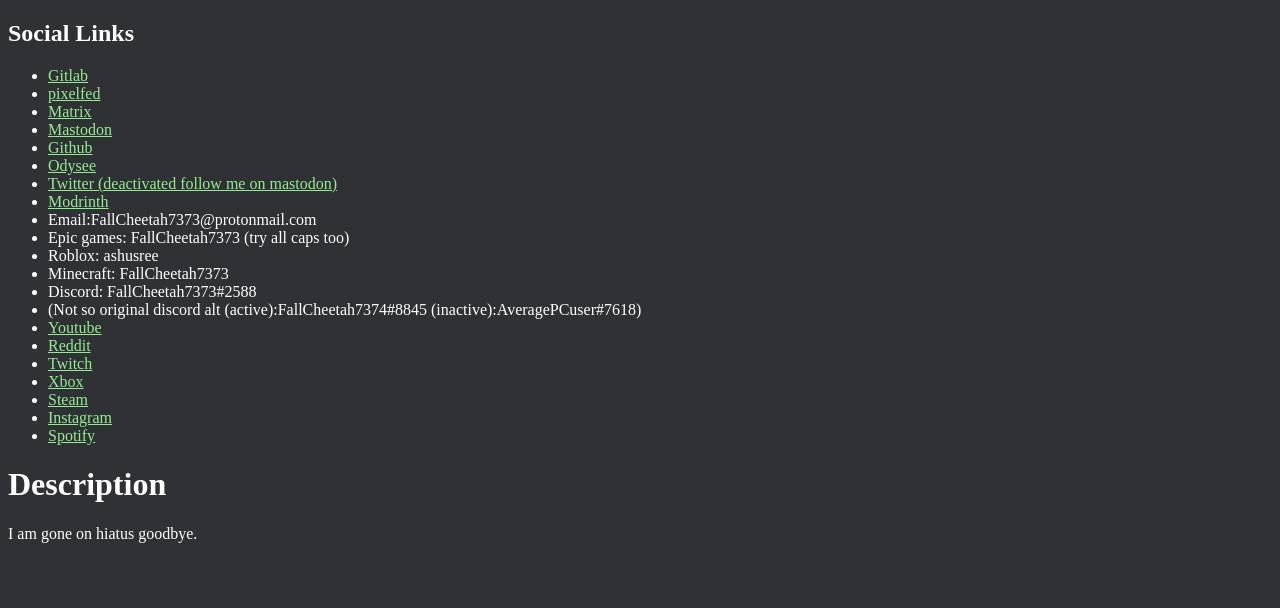
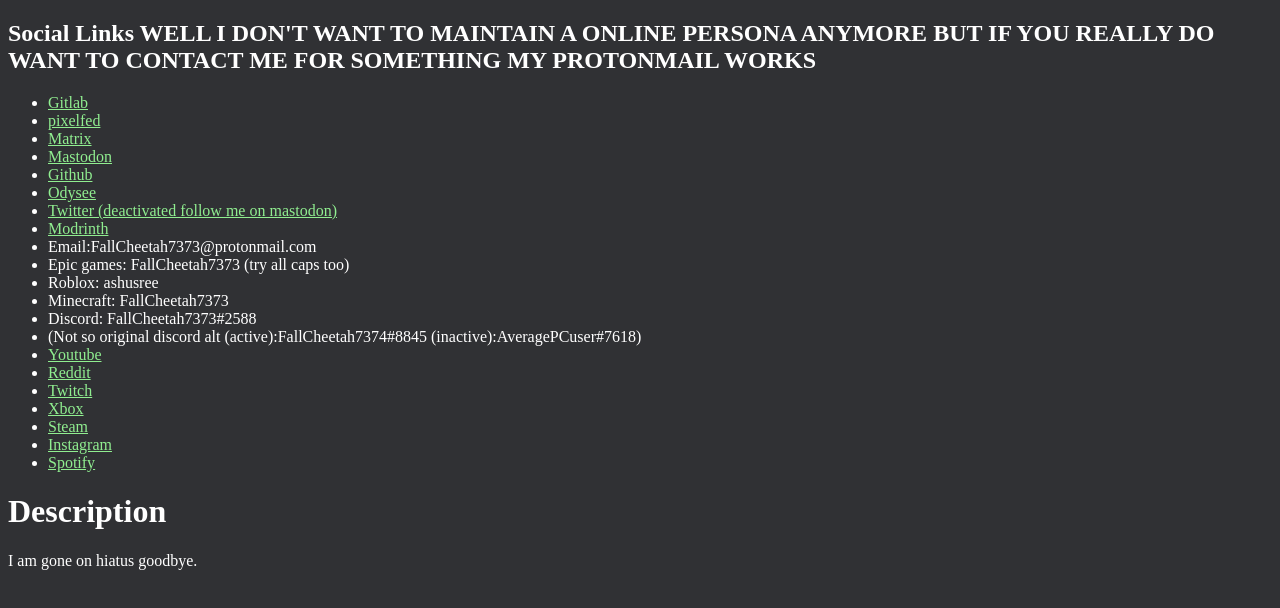
Before and after one commit to FallCheetah7373/FallCheetah7373.github.io, a plain HTML site: page index.html in a window 1280 px wide. Drawn offline with Linux system fonts and the light colour scheme.

Commit message:
Update index.html

```diff
--- a/index.html
+++ b/index.html
@@ -5,7 +5,7 @@
     <title> FallCheetah7373.github.io </title>
   </head>
 <body style="color:rgb(255,255,255); background-color:rgb(48,49,52);">
-  <nav> <h1> Social Links </h1>
+  <nav> <h1> Social Links WELL I DON'T WANT TO MAINTAIN A ONLINE PERSONA ANYMORE BUT IF YOU REALLY DO WANT TO CONTACT ME FOR SOMETHING MY PROTONMAIL WORKS</h1>
    <ul>
     <li><a href="https://gitlab.com/FallCheetah7373"> Gitlab </a> </li>
     <li><a href="https://pixelfed.social/i/web/profile/498165979110809356"> pixelfed </a> </li>
```
